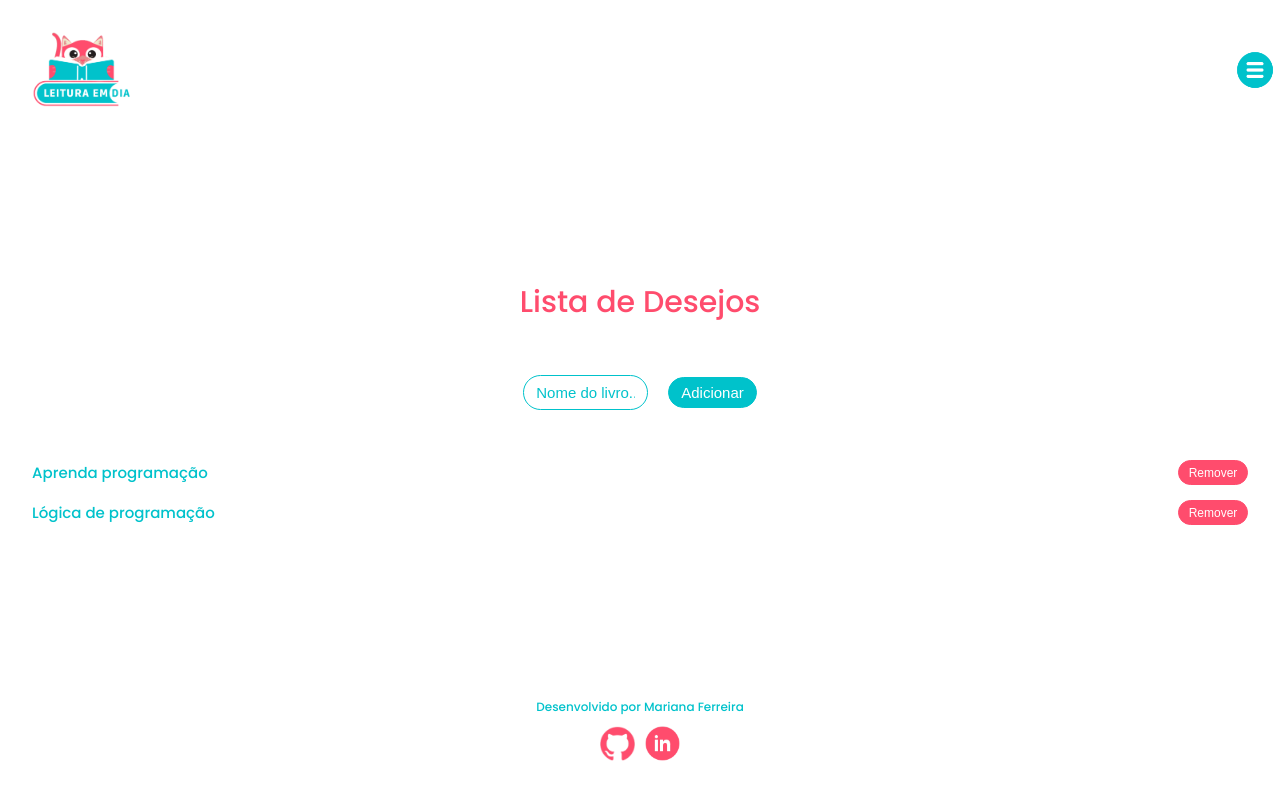
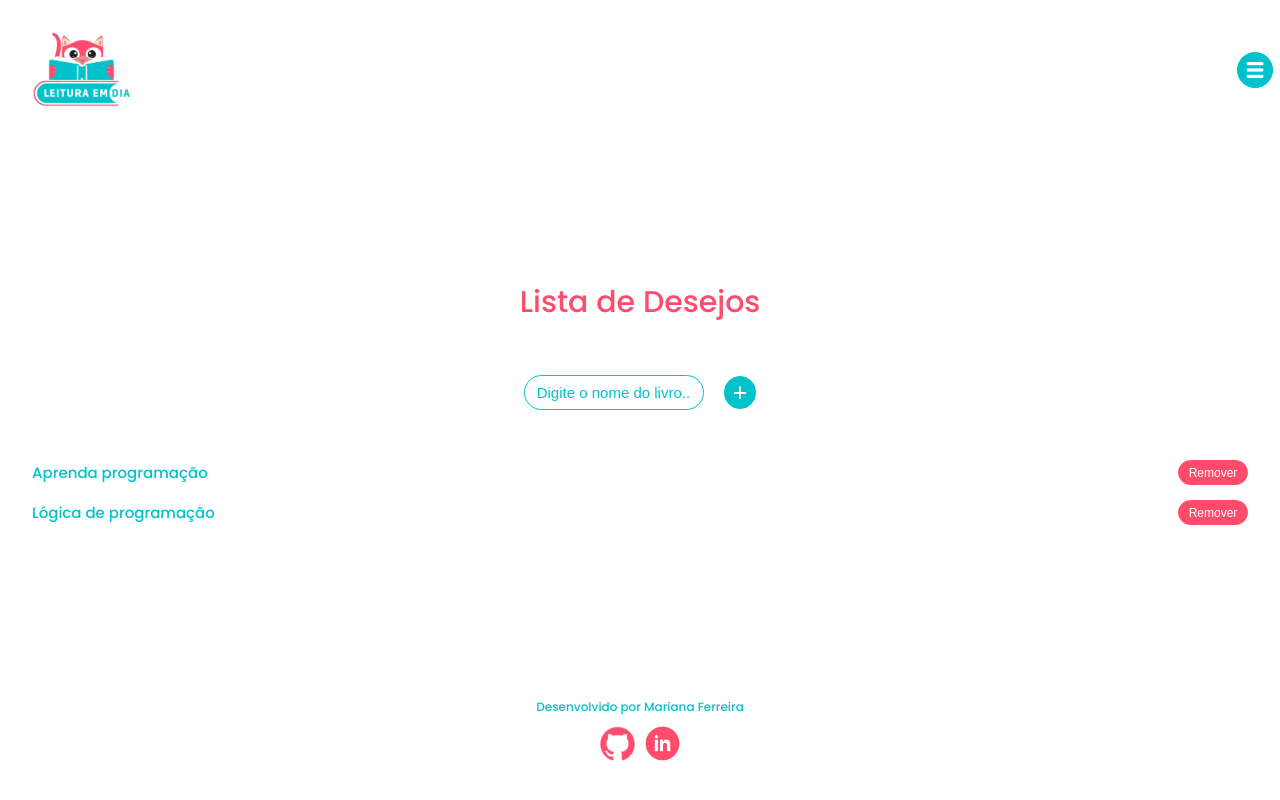
Before and after one commit to mariferreiradev/leitura-em-dia, a Vue app: page /lista-de-desejos in a window 1280 px wide. Built offline with nearby package versions, Linux system fonts and the light colour scheme.

Commit message:
style: change to wishlist add button

```diff
--- a/src/views/ListaDeDesejosView.vue
+++ b/src/views/ListaDeDesejosView.vue
@@ -2,8 +2,8 @@
     <div class="wish-page">
         <h1>Lista de Desejos</h1>
         <div class="add-wishes">
-            <input type="text" placeholder="Nome do livro...">
-            <button class="btn-primary">Adicionar</button>
+            <input type="text" placeholder="Digite o nome do livro...">
+            <button class="btn-primary">+</button>
         </div>
         <div class="wishlist">
             <div class="wishes">
@@ -58,12 +58,13 @@
     }
 
     .btn-primary {
-        font-size: 15px;
+        text-align: center;
+        font-size: 25px;
         color: #ffff;
         background-color: #00c2cb;
         border: 1px solid #00c2cb;
-        border-radius: 25px;
-        padding: 6px 12px;
+        border-radius: 30px;
+        padding: 1px 8px;
         cursor: pointer;
     }
 
@@ -94,7 +95,7 @@
         border-radius: 25px;
         outline-color: #00c2cb;
         padding: 8px 12px;
-        width: 125px;
+        width: 180px;
     }
 
     input[type="text"]:focus {
```
Also changed, not shown: 5 other files (tests, documents, lock files or other folders).
